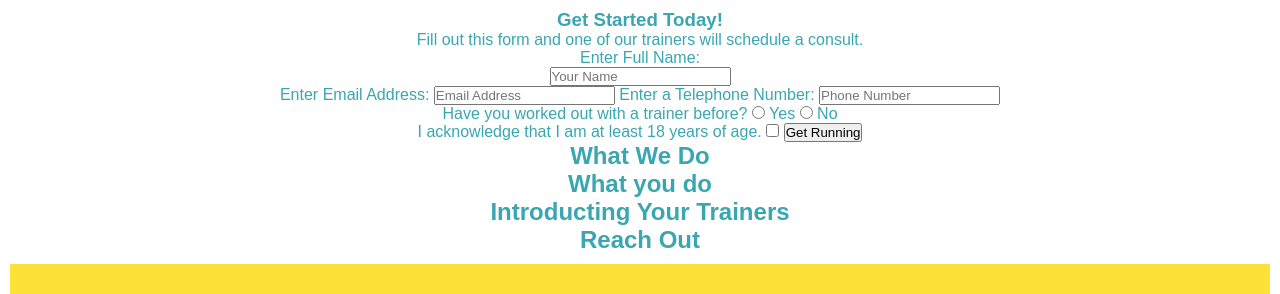
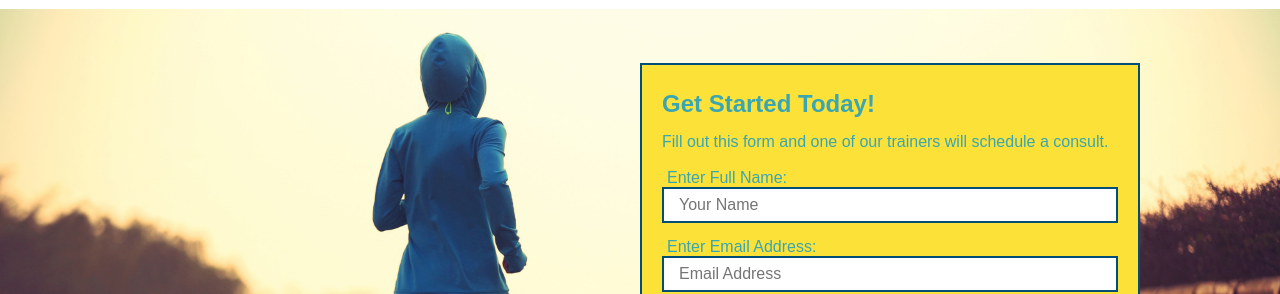
Before and after one commit to robsquaadd/runbuddy-collier, a plain HTML site: page index.html in a window 1280 px wide. Shown: the part 93-387 px from the top of the page. Drawn offline with Linux system fonts and the light colour scheme.

Commit message:
form completed

```diff
--- a/index.html
+++ b/index.html
@@ -20,18 +20,20 @@
             </nav>
         </header>
         <!--jumbotron section skeleton-->
-        <section>
+        <section class="hero">
+            <div class="form">
                 <div>
                     <h3>Get Started Today!</h3>
                     <p>Fill out this form and one of our trainers will schedule a consult.</p>
                 </div>
+                <br>
                 <form id="getStarted">
-                <label for="name">Enter Full Name: </label><br>
-                <input type="text" placeholder="Your Name" name="name" id="name" /><br>
+                    <label for="name">Enter Full Name: </label>
+                    <input type="text" placeholder="Your Name" name="name" id="name" class='form-input'/>
                     <label for="email">Enter Email Address: </label>
-                <input type="email" placeholder="Email Address" name="email" id="email" />
+                    <input type="email" placeholder="Email Address" name="email" id="email" class='form-input'/>
                     <label for="phone">Enter a Telephone Number: </label>
-                <input type='tel' placeholder="Phone Number" name="phone" id="phone" />
+                    <input type='tel' placeholder="Phone Number" name="phone" id="phone" class='form-input'/>
                     <p>
                         Have you worked out with a trainer before?
                         <input type="radio" name="trainer-confirm" id="trainer-yes" />
@@ -43,6 +45,7 @@
                     <input type='checkbox' name="18+" id="18+" />
                     <button type='submit'>Get Running</button>
                 </form>
+            </div>
         </section>
         <!--Section on what we do-->
         <section id="what-we-do">
--- a/styles.css
+++ b/styles.css
@@ -33,12 +33,11 @@ header nav {
 }
 
 header nav ul li {
-    padding: 30px;
     display: inline;
 }
 
 header nav ul li a {
-    margin: 0 30 px;
+    margin: 0 30px;
     font-weight: lighter;
     font-size: 22px;
 }
@@ -69,5 +68,56 @@ footer div a{
 }
 
 section {
-    text-align: center;
+    text-align: left;
+    padding: 60px;
 }
+
+.hero {
+    background-image: url('o-RUNNING-facebook.jpg');
+    height: 600px;
+    background-size: cover;
+    background-position: left;
+    position: relative;
+}
+
+.form {
+    position: absolute;
+    padding: 20px;
+    background-color: #fce138;
+    border: 2px solid #024e76;
+    width: 500px;
+    bottom: 120px;
+    right: 140px;
+}
+
+.form div h3 {
+    font-size: 24px;
+    margin: 5px 0 15px 0;
+}
+
+.form-input{
+    font-size: 16px;
+    border: 2px solid #024e76;
+    display: block;
+    padding: 7px 15px;
+    width: 100%;
+    color: #024e76;
+    margin-bottom: 15px;
+}
+.form label {
+    margin: 0 5px;
+}
+
+#getStarted p {
+    padding: 5px 0 5px 0;
+}
+
+button {
+    display: block;
+    background-color: #024e76;
+    color: #fce138;
+    margin: 10px 0 0 5px;
+    padding: 10px 20px 10px 20px;
+    border: none;
+
+}
```
Also changed, not shown: o-RUNNING-facebook.jpg (added). Lines whose indentation alone changed are shown as unchanged.
